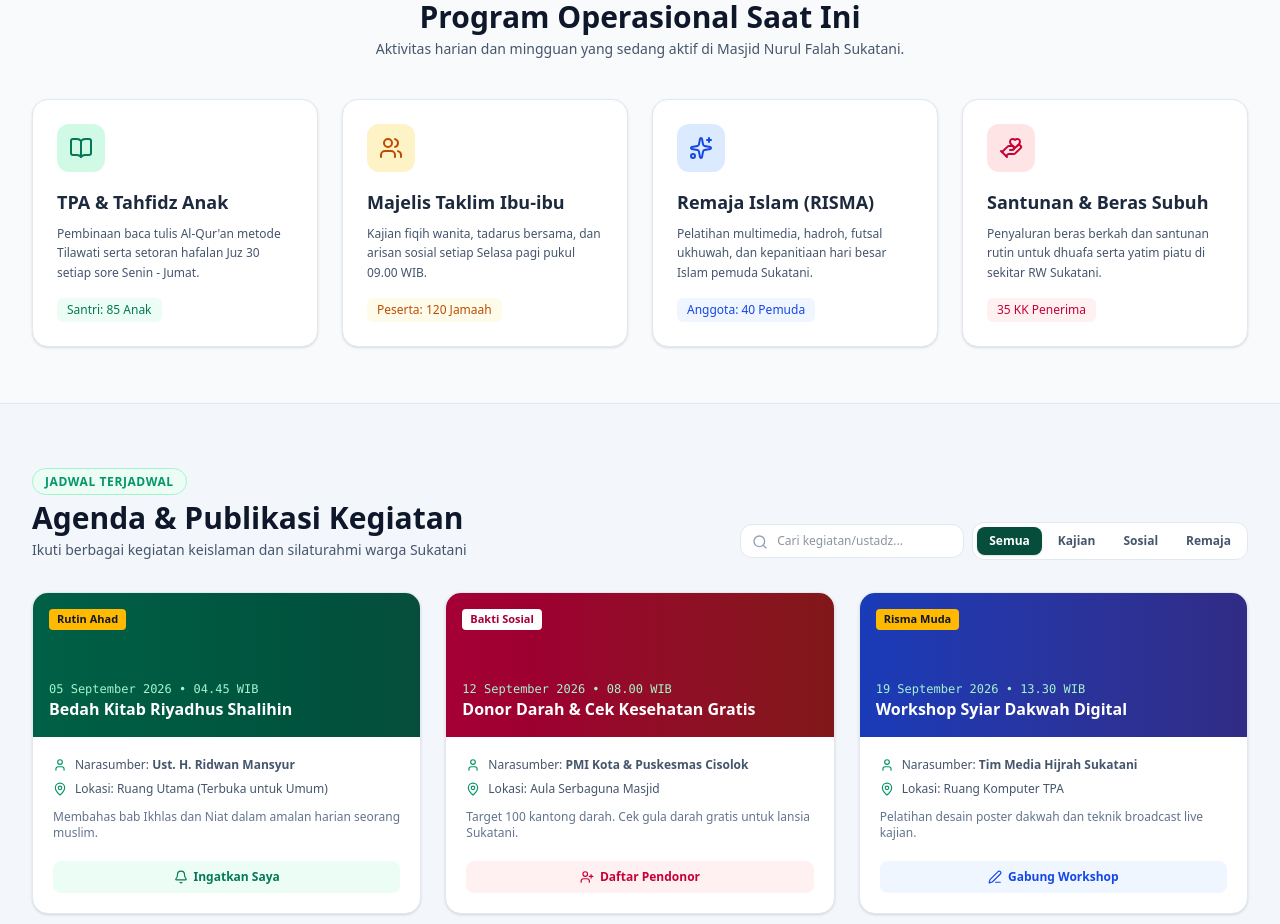
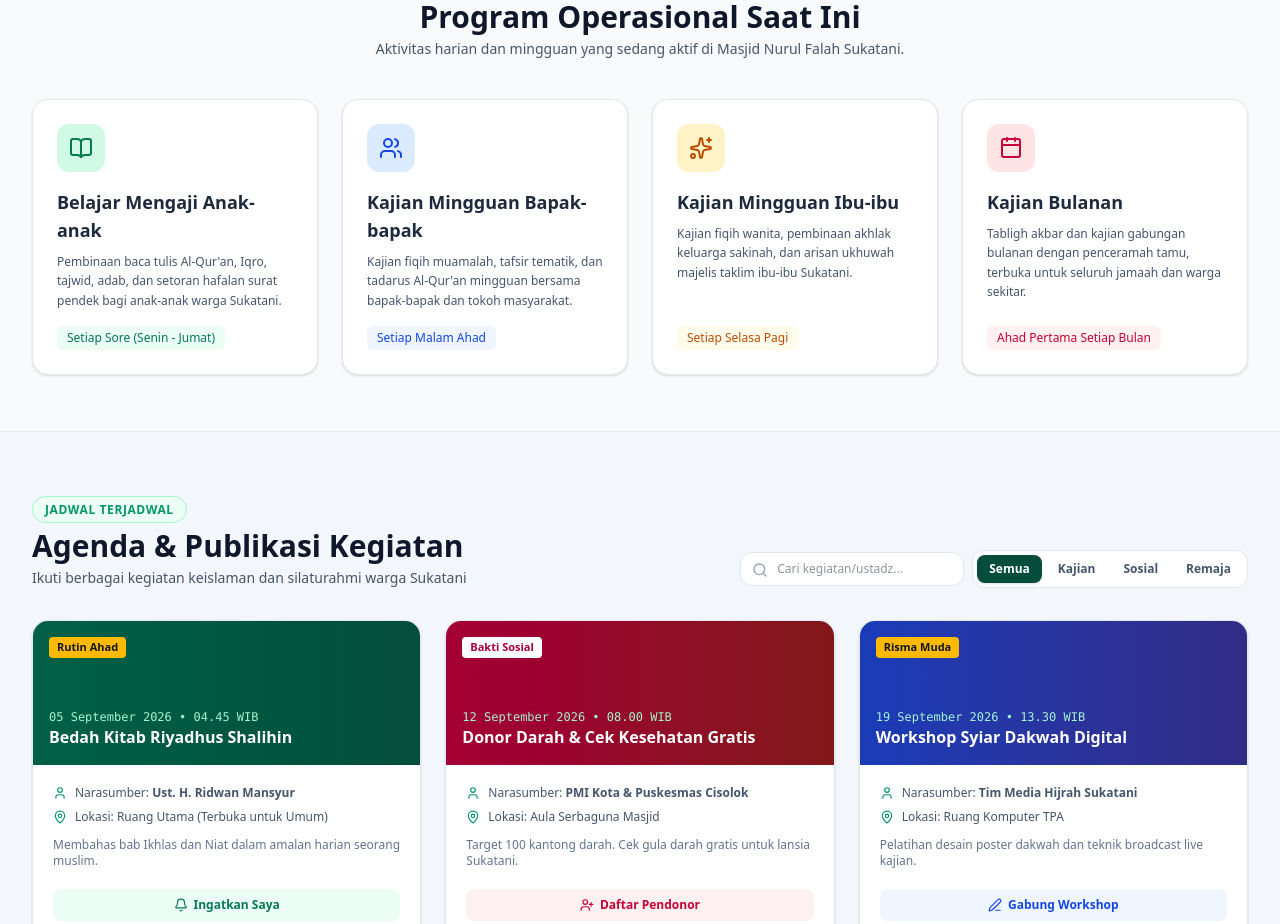
Before and after one commit to burubur/dkmnf, a React (Vite) app: page / in a window 1280 px wide. Shown: the part 2120-3044 px from the top of the page. Built offline with nearby package versions, Linux system fonts and the light colour scheme.

Commit message:
feat(program): update routine programs list to Mengaji Anak, Kajian Bapak, Kajian Ibu, and Kajian Bulanan

```diff
--- a/src/components/home/RoutineProgramSection.tsx
+++ b/src/components/home/RoutineProgramSection.tsx
@@ -1,5 +1,5 @@
 import React from "react";
-import { BookOpen, Users, Sparkles, HandHeart } from "lucide-react";
+import { BookOpen, Users, Sparkles, HandHeart, Calendar } from "lucide-react";
 import masjidData from "@/data/masjid.json";
 
 export function RoutineProgramSection() {
@@ -8,6 +8,7 @@ export function RoutineProgramSection() {
     Users: <Users className="w-6 h-6" />,
     Sparkles: <Sparkles className="w-6 h-6" />,
     HandHeart: <HandHeart className="w-6 h-6" />,
+    Calendar: <Calendar className="w-6 h-6" />,
   };
 
   return (
--- a/src/data/masjid.json
+++ b/src/data/masjid.json
@@ -57,35 +57,35 @@
   },
   "routinePrograms": [
     {
-      "id": "tpa",
-      "title": "TPA & Tahfidz Anak",
-      "desc": "Pembinaan baca tulis Al-Qur'an metode Tilawati serta setoran hafalan Juz 30 setiap sore Senin - Jumat.",
-      "badge": "Santri: 85 Anak",
+      "id": "ngaji-anak",
+      "title": "Belajar Mengaji Anak-anak",
+      "desc": "Pembinaan baca tulis Al-Qur'an, Iqro, tajwid, adab, dan setoran hafalan surat pendek bagi anak-anak warga Sukatani.",
+      "badge": "Setiap Sore (Senin - Jumat)",
       "icon": "BookOpen",
       "color": "emerald"
     },
     {
-      "id": "majelis",
-      "title": "Majelis Taklim Ibu-ibu",
-      "desc": "Kajian fiqih wanita, tadarus bersama, dan arisan sosial setiap Selasa pagi pukul 09.00 WIB.",
-      "badge": "Peserta: 120 Jamaah",
+      "id": "kajian-bapak",
+      "title": "Kajian Mingguan Bapak-bapak",
+      "desc": "Kajian fiqih muamalah, tafsir tematik, dan tadarus Al-Qur'an mingguan bersama bapak-bapak dan tokoh masyarakat.",
+      "badge": "Setiap Malam Ahad",
       "icon": "Users",
+      "color": "blue"
+    },
+    {
+      "id": "kajian-ibu",
+      "title": "Kajian Mingguan Ibu-ibu",
+      "desc": "Kajian fiqih wanita, pembinaan akhlak keluarga sakinah, dan arisan ukhuwah majelis taklim ibu-ibu Sukatani.",
+      "badge": "Setiap Selasa Pagi",
+      "icon": "Sparkles",
       "color": "amber"
     },
     {
-      "id": "risma",
-      "title": "Remaja Islam (RISMA)",
-      "desc": "Pelatihan multimedia, hadroh, futsal ukhuwah, dan kepanitiaan hari besar Islam pemuda Sukatani.",
-      "badge": "Anggota: 40 Pemuda",
-      "icon": "Sparkles",
-      "color": "blue"
-    },
-    {
-      "id": "santunan",
-      "title": "Santunan & Beras Subuh",
-      "desc": "Penyaluran beras berkah dan santunan rutin untuk dhuafa serta yatim piatu di sekitar RW Sukatani.",
-      "badge": "35 KK Penerima",
-      "icon": "HandHeart",
+      "id": "kajian-bulanan",
+      "title": "Kajian Bulanan",
+      "desc": "Tabligh akbar dan kajian gabungan bulanan dengan penceramah tamu, terbuka untuk seluruh jamaah dan warga sekitar.",
+      "badge": "Ahad Pertama Setiap Bulan",
+      "icon": "Calendar",
       "color": "rose"
     }
   ],
```
